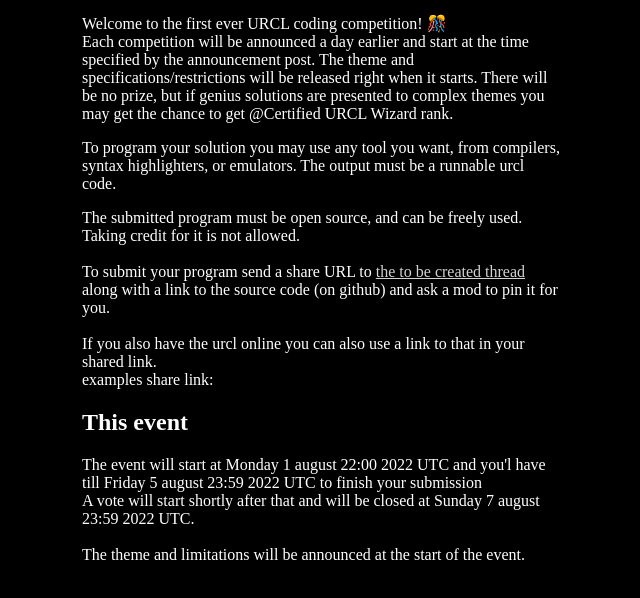
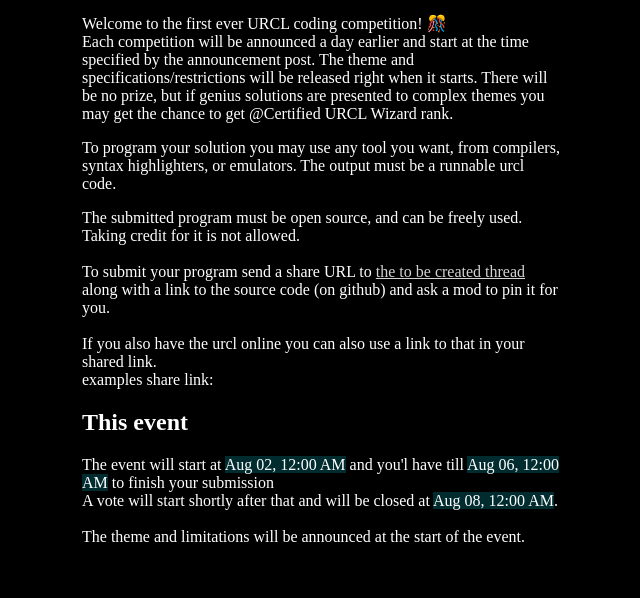
Before and after one commit to BramOtte/urcl-explorer, a website: page pages/competitions/1/index.html in a window 1280 px wide. Shown: the part 100-698 px from the top of the page, without its empty margins (318-958 px from the left). Drawn offline with Linux system fonts and the light colour scheme.

Commit message:
properly format dates

```diff
--- a/pages/competitions/1/index.html
+++ b/pages/competitions/1/index.html
@@ -26,6 +26,9 @@
         a:hover {
         color: white;
         }
+        time {
+            background-color: rgb(1, 44, 47);
+        }
     </style>
 </head>
 <body>
@@ -53,10 +56,15 @@
     </p>
     <h2>This event</h2>
     <p>
-        The event will start at <time>Monday 1 august 22:00 2022 UTC</time> and you'l have till <time>Friday 5 august 23:59 2022 UTC</time> to finish your submission<br>
-        A vote will start shortly after that and will be closed at Sunday 7 august 23:59 2022 UTC. <br><br>
+        The event will start at <time datetime="2022-8-1Z24:00"></time> and you'l have till <time datetime="2022-8-5Z24:00"></time> to finish your submission<br>
+        A vote will start shortly after that and will be closed at <time datetime="2022-8-7Z24:00"></time>. <br><br>
 
         The theme and limitations will be announced at the start of the event.
     </p>
+    <script>
+        document.querySelectorAll("time").forEach(element => {
+            element.innerText = new Date(element.dateTime).toLocaleString({}, {month: "short", day: "2-digit", hour:"2-digit", minute: "2-digit"});
+        });
+    </script>
 </body>
 </html>
```
